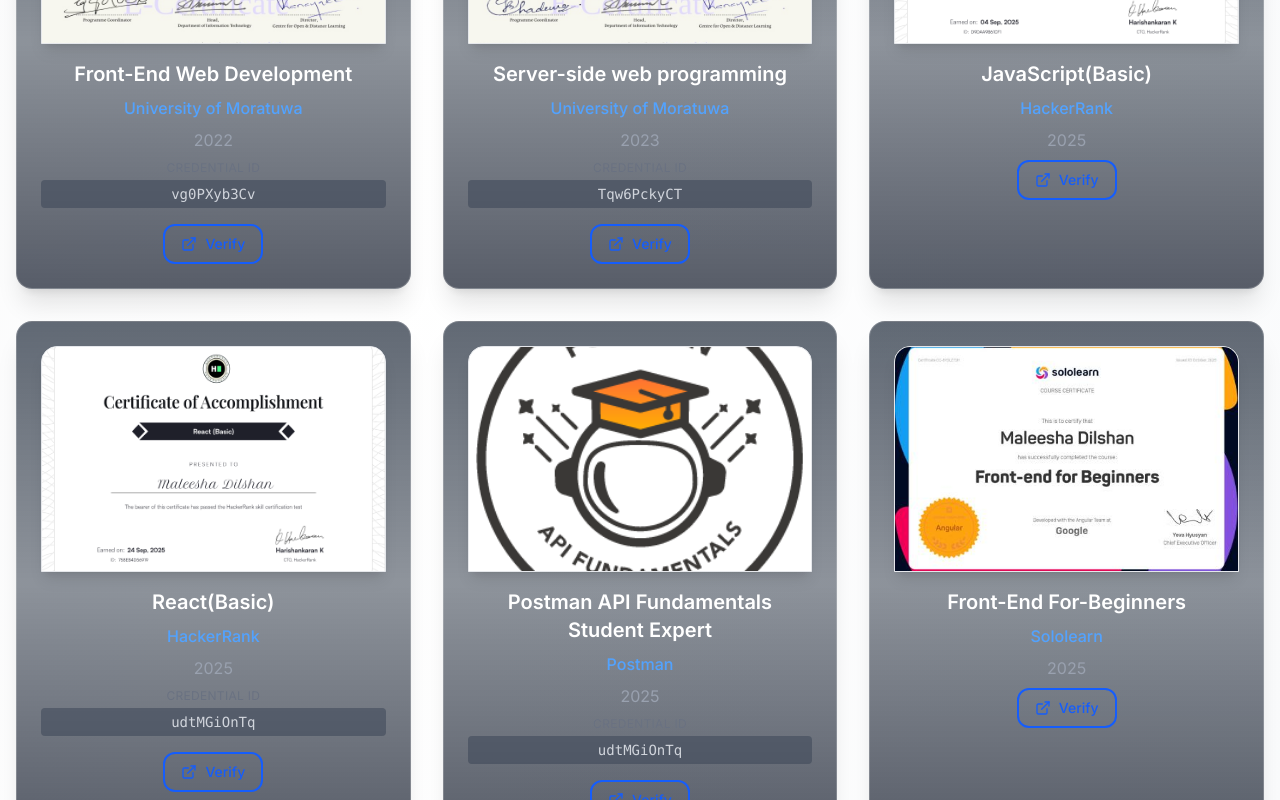
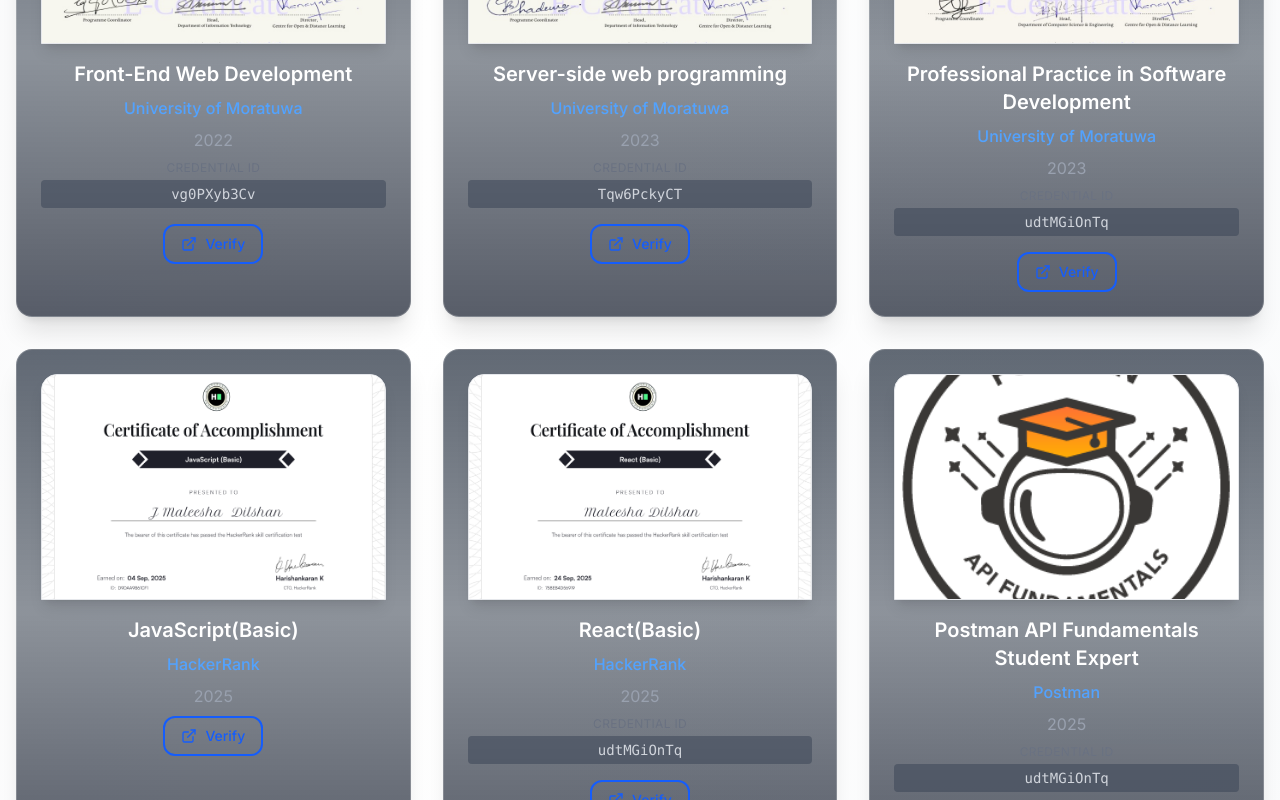
Before and after one commit to Maleeshadil/my-portfolio, a React (Vite) app: page / in a window 1280 px wide. Shown: the part 5200-6000 px from the top of the page. Built offline with nearby package versions, Linux system fonts and the light colour scheme.

Commit message:
fix: add missing certificate

```diff
--- a/src/data/portfolio.ts
+++ b/src/data/portfolio.ts
@@ -187,6 +187,16 @@
   },
   {
     id: 6,
+    title: "Professional Practice in Software Development",
+    issuer: "University of Moratuwa",
+    year: "2023",
+    verificationUrl:
+      "https://open.uom.lk/lms/mod/customcert/verify_certificate.php",
+    credentialID: "udtMGiOnTq",
+    imageUrl: "/certificates/Professional Practice in Software Development.jpeg",
+  },
+  {
+    id: 7,
     title: "JavaScript(Basic)",
     issuer: "HackerRank",
     year: "2025",
@@ -195,7 +205,7 @@
     imageUrl: "/certificates/JavaScript(Basic).png",
   },
   {
-    id: 7,
+    id: 8,
     title: "React(Basic)",
     issuer: "HackerRank",
     year: "2025",
@@ -204,7 +214,7 @@
     imageUrl: "/certificates/React(Basic).png",
   },
   {
-    id: 8,
+    id: 9,
     title: "Postman API Fundamentals Student Expert",
     issuer: "Postman",
     year: "2025",
@@ -214,7 +224,7 @@
     imageUrl: "/certificates/Postman.png",
   },
   {
-    id: 9,
+    id: 10,
     title: "Front-End For-Beginners",
     issuer: "Sololearn",
     year: "2025",
```
